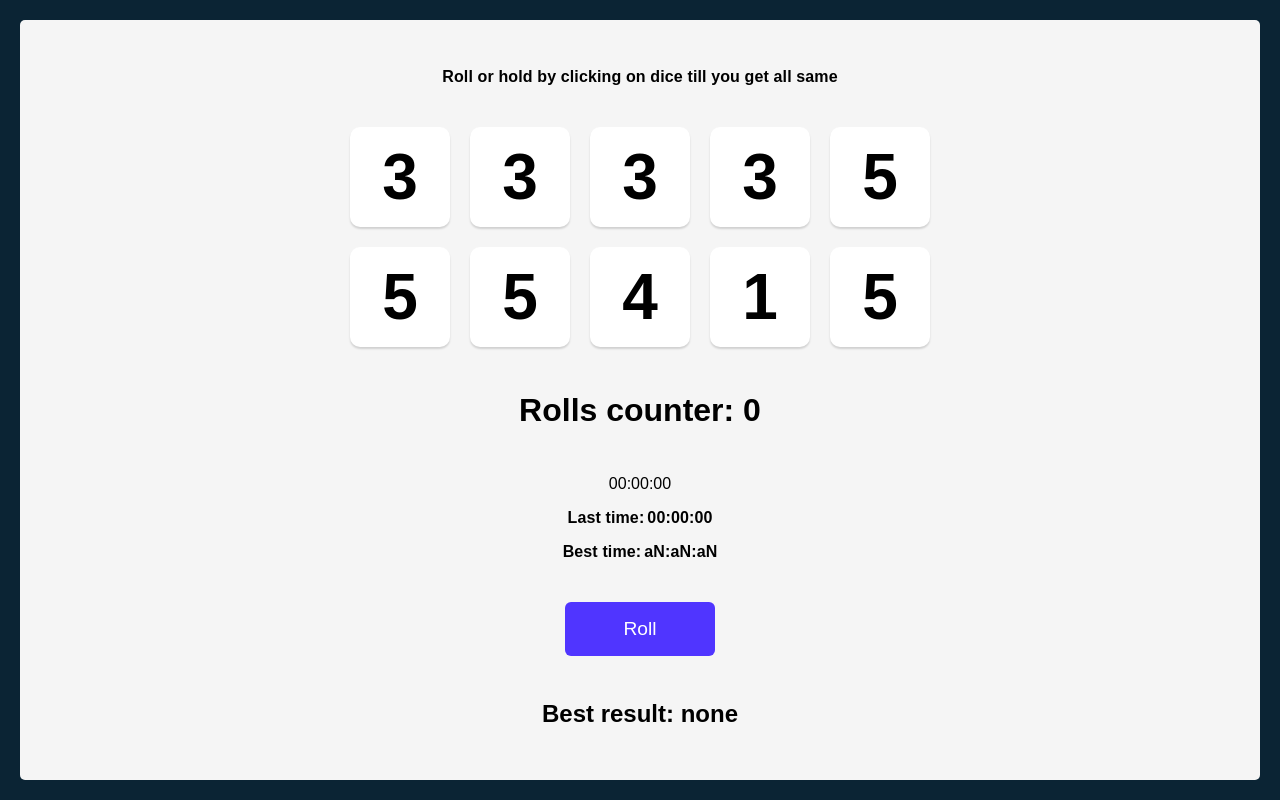
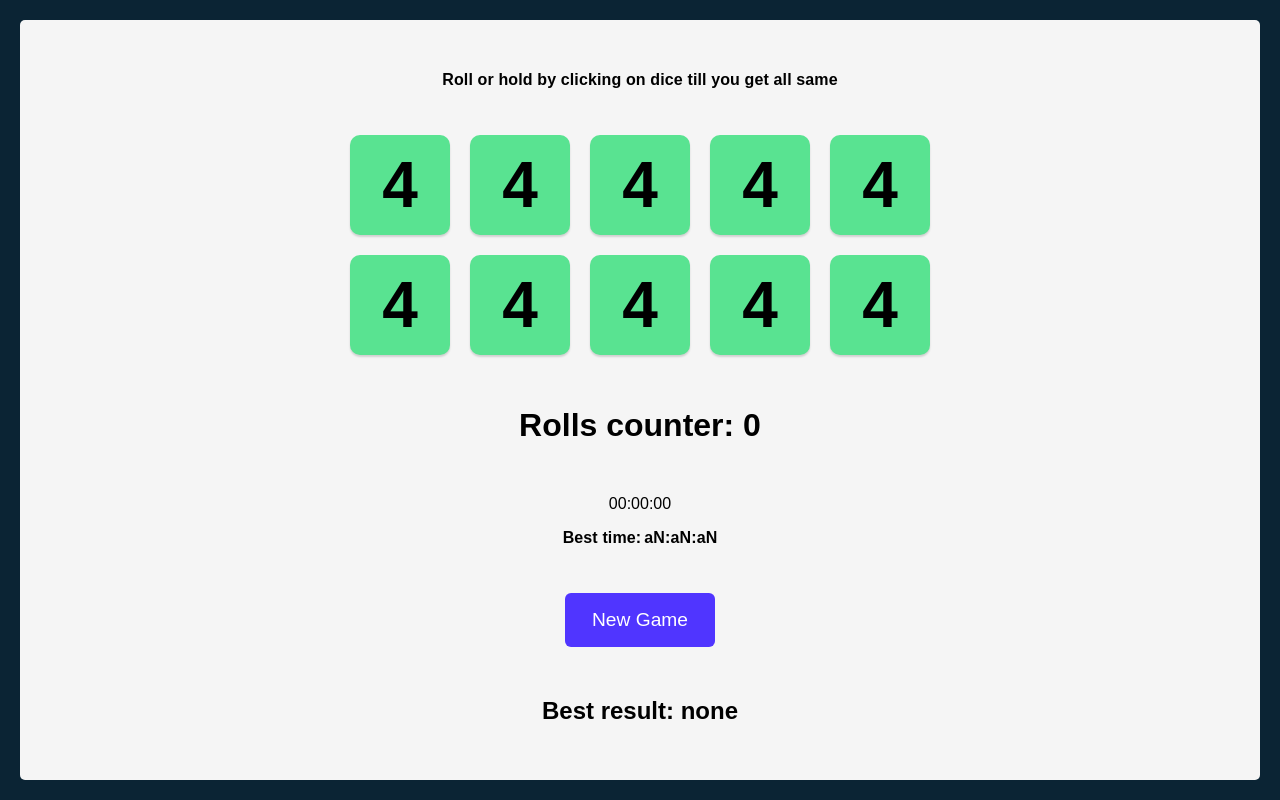
Before and after one commit to rainsab/tenzies, a React (Vite) app: page / in a window 1280 px wide. Built offline with nearby package versions, Linux system fonts and the light colour scheme.

Commit message:
made Stopwatch starts when user clicks new game

```diff
--- a/src/App.jsx
+++ b/src/App.jsx
@@ -21,7 +21,19 @@ export default function App() {
         return newDice;
     }
 
-    const [dice, setDice] = useState(newDiceGrid());
+    const firstDice = () => {
+        const newDice = []
+        for (let i = 0; i < 10; i++) {
+            newDice.push({
+                value: 4,
+                isHeld: true,
+                id: nanoid()
+            })
+        }
+        return newDice;
+    }
+
+    const [dice, setDice] = useState(firstDice());
     const [tenzies, setTenzies] = useState(false);
 
     useEffect(() => {
@@ -29,7 +41,7 @@ export default function App() {
         const allSameValue = dice.every(die => die.value === dice[0].value);
 
         if (allHeld && allSameValue) {
-            if (clicks < bestResult || bestResult === "none") {
+            if ((bestResult === "none" || clicks < bestResult) && clicks > 0) {
                 setBestResult(clicks);
             }
             setTenzies(true);
--- a/src/Stopwatch.jsx
+++ b/src/Stopwatch.jsx
@@ -6,17 +6,13 @@ export default function Stopwatch(props) {
     const [bestTime, setBestTime] = useState(
         JSON.parse(localStorage.getItem("bestTime")) || "none"
     )
-    const [lastTime, setLastTime] = useState("none")
 
     useEffect(() => {
-        const isHeld = props.dice.some(die => die.isHeld);
-        if (props.tenzies === false && !isHeld) {
-            setRunning(false);
-        } else if (props.tenzies === false) {
+        if (props.tenzies === false) {
             setRunning(true);
         } else if (props.tenzies === true) {
             setRunning(false);
-            if (time < bestTime || bestTime === "none") {
+            if ((time > 0 || bestTime === "none") && time < bestTime) {
                 setBestTime(time);
             }
         } else {
@@ -32,7 +28,6 @@ export default function Stopwatch(props) {
             }, 10)
         } else if (!running) {
             clearInterval(interval);
-            setLastTime(time);
             setTime(0);
         }
         return () => clearInterval(interval);
@@ -50,14 +45,6 @@ export default function Stopwatch(props) {
                 <span>{("0" + ((time / 10) % 100)).slice(-2)}</span>
             </div>
 
-            <p>Last time:
-                <span className="span-gap">
-                    <span>{("0" + Math.floor((lastTime / 60000) % 60)).slice(-2)}:</span>
-                    <span>{("0" + Math.floor((lastTime / 1000) % 60)).slice(-2)}:</span>
-                    <span>{("0" + ((lastTime / 10) % 100)).slice(-2)}</span>
-                </span>
-            </p>
-
             <p>Best time:
                  <span className="span-gap">
                     <span>{("0" + Math.floor((bestTime / 60000) % 60)).slice(-2)}:</span>
```
